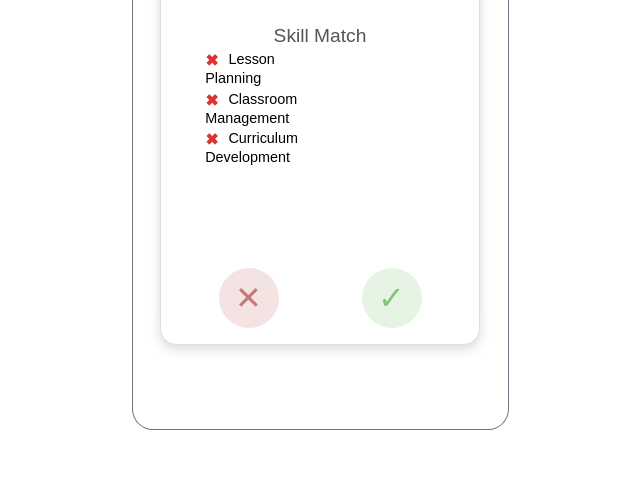
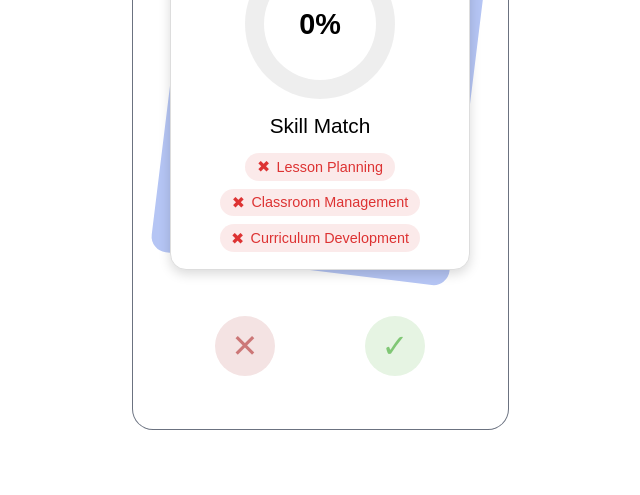
Before and after one commit to cse110-sp25-group3/cse110-sp25-group3, a website with bundled scripts: page source/pages/feed/feed.html in a window 1280 px wide. Shown: the part 305-800 px from the top of the page, without its empty margins (320-960 px from the left). Built offline with nearby package versions, Linux system fonts and the light colour scheme; a web font is replaced by a local one.

Commit message:
fixed feed page, added animation, gradient on pie, collapse details, buttons on external ui

```diff
--- a/source/pages/feed/feed.css
+++ b/source/pages/feed/feed.css
@@ -6,6 +6,7 @@
   right: 0;
   bottom: 0;
   display: flex;
+  flex-direction: column;
   justify-content: center;
   align-items: center;
   box-sizing: border-box;
@@ -17,12 +18,29 @@
 /* Base card container - positioned absolutely for stacking */
 .job-card {
   position: absolute;
-  width: 320px;
-  height: 500px;
+  width: 300px;
+  height: 350px;
   perspective: 1000px;
   cursor: pointer;
   transition: transform 0.3s ease, opacity 0.3s ease;
-  transform-origin: center center;
+  margin: 20px;
+}
+
+.behindCard{
+  position: absolute;
+  width: 300px;
+  height: 350px;
+  perspective: 1000px;
+  cursor: pointer;
+  transition: transform 0.3s ease, opacity 0.3s ease;
+  margin: 20px;
+  background-color: #B5C5F4;
+  transform: rotate(7deg);
+  border-radius: 1em;
+}
+
+.buttonContainer{
+  margin-top: 30px;
 }
 
 /* Stacking styles */
@@ -63,6 +81,10 @@
   position: relative;
   width: 100%;
   height: 100%;
+  display: flex;
+  flex-direction: column;
+  justify-content: center;
+  align-items: center;
   transition: transform 0.6s;
   transform-style: preserve-3d;
 }
@@ -82,20 +104,21 @@
   border: 1px solid #ddd;
   border-radius: 1em;
   box-shadow: 0 4px 12px rgba(0, 0, 0, 0.15);
-  padding: 16px;
+  padding: 12px;
   box-sizing: border-box;
   display: flex;
   flex-direction: column;
-  justify-content: space-between;
+  align-items: center;
   overflow-y: auto; /* Allow vertical scrolling within the card */
   overflow-x: hidden; /* Prevent horizontal scrolling */
 }
 
+.card-face::-webkit-scrollbar {
+    display: none;  /* Safari and Chrome */
+}
+
 .card-front {
-  z-index: 2;
-  display: flex;
-  align-items: center;
-  justify-content: center;
+  padding: 12px;
   text-align: center;
 }
 
@@ -111,19 +134,22 @@ p {
   margin: 0 0 8px 0;
 }
 
+.job-details-content{
+  margin: 10px;
+}
+
 /* Header styles for the back of the card */
 .card-back header {
   display: flex;
   justify-content: space-between;
   align-items: center;
-  margin-bottom: 0.8em;
+  margin-bottom: 8%;
 }
 
 .company-meta {
   display: flex;
   align-items: center;
   gap: 1em;
-  max-width: 75%;
 }
 
 .company-meta .logo {
@@ -139,7 +165,8 @@ p {
 .company-name {
   color: var(--color-dark-blue-outline);
   font-weight: 500;
-  font-size: 1.1em;
+  font-size: 1.3em;
+  width: 100%;
 }
 
 .industry {
@@ -148,9 +175,9 @@ p {
 }
 
 .job-title-back {
-  font-size: 1.2em;
+  font-size: 1.5em;
   font-weight: 600;
-  margin: 0.5em 0;
+  margin: 0.8em 0;
 }
 
 .meta {
@@ -159,7 +186,7 @@ p {
   gap: 1.5em;
   font-size: 0.75em;
   color: #555;
-  margin-bottom: 1em;
+  margin-bottom: 1.5em;
 }
 
 .meta .column {
@@ -217,7 +244,7 @@ p {
   color: var(--color-dark-blue-outline);
   padding: 0.3em 0.7em;
   border-radius: 0.5em;
-  font-size: 0.75em;
+  font-size: 0.9em;
   white-space: nowrap;
 }
 
@@ -232,6 +259,7 @@ p {
   font-weight: bold;
   font-size: 0.85em;
   transition: opacity 0.3s ease;
+  margin-bottom: 1em;;
 }
 
 .apply-link:hover {
@@ -287,13 +315,13 @@ p {
 
 /* Skill match specific styles (for the front of the card) */
 .skill-match-display {
+  flex: 1;                         /* fill height of the face */
   display: flex;
   flex-direction: column;
+  justify-content: center;
   align-items: center;
-  justify-content: center;
-  height: 100%;
+  padding: 16px 0;                 /* vertical breathing room */
   box-sizing: border-box;
-  padding-bottom: 70px;
 }
 
 .skill-match-score {
@@ -303,9 +331,9 @@ p {
 }
 
 .skill-match-text {
-  font-size: 1.2em;
-  color: #555;
-  margin-top: 10px;
+  font-size: 1.3em;
+  color: black;
+  margin-top: 15px;
 }
 
 .skill-list {
@@ -363,22 +391,20 @@ p {
 }
 
 .donut {
-  width: 120px;
-  height: 120px;
+  width: 150px;
+  height: 150px;
   border-radius: 50%;
-  background: conic-gradient(#8b7dff var(--degree, 0deg), #eee 0deg);
   display: flex;
   align-items: center;
   justify-content: center;
-  margin: 0 auto 20px;
   position: relative;
 }
 
 .donut::before {
   content: "";
   position: absolute;
-  width: 65%;
-  height: 65%;
+  width: 75%;
+  height: 75%;
   background: white;
   border-radius: 50%;
   z-index: 1;
@@ -387,43 +413,110 @@ p {
 .donut-text {
   position: relative;
   z-index: 2;
-  font-size: 1.5em;
+  font-size: 1.8em;
   font-weight: bold;
-  color: #333;
+  color: black;
 }
 
-/* Skill display in two columns */
-.skills-2col {
+.skills-container {
+  margin-top: 15px;
   display: flex;
-  justify-content: space-between;
-  gap: 1em;
-  width: 100%;
-  text-align: left;
-  padding: 0 1em;
+  flex-wrap: wrap;
+  gap: 0.5rem;
+  justify-content: center;
 }
 
-.skills-left,
-.skills-right {
-  flex: 1;
+/* base pill styling */
+.skill-tag {
+  display: inline-flex;
+  align-items: center;
+  padding: 0.3em 0.8em;
+  border-radius: 9999px;
+  font-size: 0.9em;
+  font-weight: 500;
 }
 
-.skills-left p,
-.skills-right p {
-  margin: 0.3em 0;
-  font-size: 0.9em;
-}
-
-.skill-icon {
-  font-weight: bold;
-  font-size: 1.1em;
-  margin-right: 6px;
-  vertical-align: middle;
-}
-
-.skill-icon.red {
+/* lost skills get a red tint */
+.skill-tag.lost {
+  background-color: rgba(211, 51, 51, 0.1);
   color: #d33;
 }
 
-.skill-icon.green {
+/* matched skills get a green tint */
+.skill-tag.matched {
+  background-color: rgba(40, 167, 69, 0.1);
   color: #28a745;
 }
+
+/* icon spacing */
+.skill-icon {
+  margin-right: 0.4em;
+  font-size: 1.1em;
+}
+
+/* ─── Swipe-out ─── */
+@keyframes swipeOutLeft {
+  to { transform: translateX(-120%) rotate(-30deg); opacity: 0; }
+}
+@keyframes swipeOutRight {
+  to { transform: translateX(120%) rotate(30deg);  opacity: 0; }
+}
+.swipe-out-left {
+  animation: swipeOutLeft 0.5s ease forwards;
+}
+.swipe-out-right {
+  animation: swipeOutRight 0.5s ease forwards;
+}
+
+@keyframes drawIn {
+  from { transform: rotate(7deg); }
+  to   { transform: rotate(0deg); }
+}
+
+/* apply the draw-in on the inner wrapper */
+.card-inner.draw-in {
+  /* anchor the pivot in the middle of the card */
+  transform-origin: center center;
+  animation: drawIn 0.5s ease-out forwards;
+}
+
+
+/* hide extra details by default */
+.extra-details {
+  max-height: 0;
+  overflow: hidden;
+  transition: max-height 0.3s ease;
+  position: relative; /* ensure the pseudo-elements apply correctly */
+  overflow-y: hidden;
+
+  position: absolute;
+}
+
+/* Expanded: still scrollable, but scrollbar itself is invisible */
+.extra-details.open {
+  max-height: 500px;      /* or whatever fits your content */
+  overflow-y: scroll;     /* force a scroll context */
+}
+
+.extra-details::-webkit-scrollbar {
+    display: none;  /* Safari and Chrome */
+}
+
+.toggle-details {
+    background: var(--color-light-blue-fill);
+    border: 1px solid var(--color-light-blue-outline);
+    color: var(--color-dark-blue-outline);
+    border-radius: 0.5em;
+    padding: 0.4em 1em;
+    font-size: 0.85em;
+    font-weight: 500;
+    transition: all 0.3s ease;
+    margin-top: 10px;
+}
+
+.toggle-details:hover {
+    background: var(--color-dark-blue-fill);
+    border-color: rgba(196, 199, 254, 0.1);
+    color: rgba(19, 25, 192, 0.9);
+    cursor: pointer;
+}
--- a/source/pages/feed/feed.js
+++ b/source/pages/feed/feed.js
@@ -4,68 +4,27 @@ import { runFeedAlgorithm } from "./feed-algorithm.js";
 
 let jobsData = [];
 let currentJobIndex = 0;
-
 let userSkills = [];
 
+// Helpers for matching calculation
 function getMatchedSkills(job) {
-  return job.relevantSkills.filter((skill) => userSkills.includes(skill));
+  return job.relevantSkills.filter(skill => userSkills.includes(skill));
+}
+function getLostSkills(job) {
+  return job.relevantSkills.filter(skill => !userSkills.includes(skill));
+}
+function getMatchPercent(job) {
+  const total = job.relevantSkills.length;
+  return total === 0 ? 0 : Math.round((getMatchedSkills(job).length / total) * 100);
+}
+function getMatchDegree(job) {
+  return Math.round((getMatchPercent(job) / 100) * 360);
 }
 
-function getLostSkills(job) {
-  return job.relevantSkills.filter((skill) => !userSkills.includes(skill));
-}
-
-function getMatchPercent(job) {
-  const total = job.relevantSkills.length;
-  const matched = getMatchedSkills(job).length;
-  return total === 0 ? 0 : Math.round((matched / total) * 100);
-}
-
-function getMatchDegree(job) {
-  const percent = getMatchPercent(job);
-  return Math.round((percent / 100) * 360);
-}
-
-export async function renderFeed(container) {
-  console.log("renderFeed called");
-  container.innerHTML = '<div id="job-cards-container"></div>';
-
-  const jobCardsContainer = document.getElementById("job-cards-container");
-
-  try {
-    // Fetch raw jobs
-    const rawJobs = await fetchJobs();
-
-    // Load prefs
-    const prefs = loadUserPreferences();
-    userSkills = Array.isArray(prefs.userSkills) ? prefs.userSkills : [];
-
-    // the feed algorithm that do filter&score&sort
-    jobsData = runFeedAlgorithm(rawJobs, {
-      userSkills: prefs.userSkills,
-      industries: prefs.industries,
-      locations:  prefs.locations,
-      workModels: prefs.workModels,
-      natures: prefs.natures,
-      roles: prefs.roles
-    });
-
-    // Reset index
-    currentJobIndex = 0;
-
-    createJobCards(jobCardsContainer);
-    updateCardVisibility();
-  } catch (error) {
-    console.error("Error fetching jobs:", error);
-    jobCardsContainer.innerHTML +=
-      "<p>Failed to load job listings. Please try again later.</p>";
-  }
-}
-
-function createJobCards(container) {
-  jobsData.forEach((job, index) => {
+// Create the card element (no event listeners here)
+function createCardElement(job, index) {
   const card = document.createElement("div");
-    card.className = "job-card";
+  card.className = "job-card active";
   card.dataset.index = index;
 
   const workModelMap = { 1: "Remote", 2: "On-site", 3: "Hybrid" };
@@ -76,43 +35,35 @@ function createJobCards(container) {
     <div class="card-inner">
       <div class="card-face card-front">
         <div class="skill-match-display">
-            <div class="donut" style="background: conic-gradient(#8b7dff ${getMatchDegree(
-              job
-            )}deg, #eee 0deg);">
+          <div class="donut" style="background: conic-gradient(
+            #6C9AFF 0deg,
+            #1DFFF4 ${getMatchDegree(job)}deg,
+            #eee ${getMatchDegree(job)}deg
+          );">
             <div class="donut-text">${getMatchPercent(job)}%</div>
           </div>
           <div class="skill-match-text">Skill Match</div>
-            <div class="skills-2col">
-            <div class="skills-left">
+          <div class="skills-container">
+            ${getMatchedSkills(job)
+              .map(skill =>
+                `<div class="skill-tag matched">
+                  <span class="skill-icon">✔</span>${skill}
+                </div>`
+              ).join("")}
             ${getLostSkills(job)
-                .map(
-                  (skill) =>
-                    `<p><span class="skill-icon red">✖</span> ${skill}</p>`
-                )
-                .join("")}
+              .map(skill =>
+                `<div class="skill-tag lost">
+                  <span class="skill-icon">✖</span>${skill}
+                </div>`
+              ).join("")}
           </div>
-            <div class="skills-right">
-              ${getMatchedSkills(job)
-                .map(
-                  (skill) =>
-                    `<p><span class="skill-icon green">✔</span> ${skill}</p>`
-                )
-                .join("")}
-            </div>
-            </div>
-          </div>
-          <div class="bottom-buttons">
-            <button class="swipe-button skip-button" aria-label="Skip job">✕</button>
-            <button class="swipe-button  apply-button" aria-label="Apply for job">✓</button>
         </div>
       </div>
       <div class="card-face card-back">
         <div class="job-details-content">
           <header>
             <div class="company-meta">
-                <img class="logo" src="${job.companyLogo}" alt="${
-      job.companyName
-    } logo">
+              <img class="logo" src="${job.companyLogo}" alt="${job.companyName} logo">
               <div class="text-info">
                 <span class="company-name">${job.companyName}</span>
                 <span class="industry">${job.industry}</span>
@@ -130,151 +81,147 @@ function createJobCards(container) {
               <span><img src='../applications/assets/check.svg'>Posted ${job.datePosted}</span>
             </div>
           </div>
-            <section class="details">
-              <p><strong>About:</strong> ${job.companyInfo}</p>
-              <p><strong>Description:</strong> ${job.jobDescription}</p>
-              <p><strong>Requirements:</strong></p>
+          <section class="summary">
+            <p class="job-description"><strong>Description:</strong> <p>${job.jobDescription}</p></p>
+            <button class="toggle-details">View more details</button>
+          </section>
+          <section class="extra-details">
+            <p style = "margin-top: 12px"><strong>About:</strong> <p>${job.companyInfo}</p>
+            <p style = "margin-top: 12px"><strong>Requirements:</strong></p>
             <ul>
-                ${job.jobRequirements.map((req) => `<li>${req}</li>`).join("")}
+              ${job.jobRequirements.map(req => `<li>${req}</li>`).join("")}
             </ul>
-              <p><strong>Skills:</strong></p>
+            <p style = "margin-top: 12px"><strong>Skills:</strong></p>
             <div class="skills">
-                ${job.relevantSkills
-                  .map((skill) => `<span class="skill">${skill}</span>`)
-                  .join("")}
+              ${job.relevantSkills.map(skill => `<span class="skill">${skill}</span>`).join("")}
             </div>
-              <a class="apply-link" href="${
-                job.applicationLink
-              }" target="_blank" rel="noopener">Link to Application</a>
+            <a class="apply-link" href="${job.applicationLink}" target="_blank" rel="noopener">Link to Application</a>
           </section>
         </div>
+      </div>
+    </div>
+    <div class="buttonContainer">
       <div class="bottom-buttons">
         <button class="swipe-button skip-button" aria-label="Skip job">✕</button>
-            <button class="swipe-button  apply-button" aria-label="Apply for job">✓</button>
-          </div>
+        <button class="swipe-button apply-button" aria-label="Apply for job">✓</button>
       </div>
     </div>
   `;
 
-    card.addEventListener("click", (event) => {
-      if (
-        event.target.classList.contains("swipe-button") ||
-        event.target.classList.contains("apply-link")
-      ) {
-        return;
+  return card;
 }
-      event.stopPropagation();
-      card.classList.toggle("flipped");
+
+// Attach all interactions (flip, skip, apply) to a rendered card
+function attachCardListeners(card, container) {
+  const inner = card.querySelector(".card-inner");
+  const toggleBtn = card.querySelector(".toggle-details");
+  const extra = card.querySelector(".extra-details");
+
+  // Flip and reset toggle button when showing back face
+  card.addEventListener("click", e => {
+    if (e.target.closest(".swipe-button, .apply-link, .toggle-details")) return;
+    const isNowFlipped = card.classList.toggle("flipped");
+    if (isNowFlipped) {
+      // Just turned to back: reset details state
+      extra.classList.remove("open");
+      toggleBtn.style.display = "";
+      toggleBtn.textContent = "View more details";
+    }
   });
 
-    const skipButtons = card.querySelectorAll(".skip-button");
-    const applyButtons = card.querySelectorAll(".apply-button");
-
-    skipButtons.forEach((button) => {
-      button.addEventListener("click", (event) => {
-        event.stopPropagation();
-        console.log("Job skipped:", job.jobRole);
-        skipCurrentJob();
-      });
+  // Toggle extra details and hide button
+  toggleBtn.addEventListener("click", e => {
+    e.stopPropagation();
+    extra.classList.toggle("open");
+    toggleBtn.style.display = "none";
   });
 
-    applyButtons.forEach((button) => {
-      button.addEventListener("click", (event) => {
-        event.stopPropagation();
-        console.log("Job applied:", job.jobRole);
-        applyToCurrentJob();
-      });
+  // Helper to disable both buttons
+  function disableButtons() {
+    card.querySelectorAll("button").forEach(b => b.disabled = true);
+  }
+
+  // Advance to next card
+  function nextCard() {
+    currentJobIndex++;
+    renderCurrentCard(container);
+  }
+
+  // Skip button
+  card.querySelector(".skip-button").addEventListener("click", e => {
+    e.stopPropagation();
+    disableButtons();
+    inner.classList.add("swipe-out-left");
+    inner.addEventListener("animationend", () => nextCard(), { once: true });
   });
 
-    container.appendChild(card);
+  // Apply button
+  card.querySelector(".apply-button").addEventListener("click", e => {
+    e.stopPropagation();
+    saveJobToLocalStorage(jobsData[currentJobIndex]);
+    disableButtons();
+    inner.classList.add("swipe-out-right");
+    inner.addEventListener("animationend", () => nextCard(), { once: true });
   });
 }
 
-function updateCardVisibility() {
-  const cards = document.querySelectorAll(".job-card");
+// Render one card (and behindCard) at a time
+function renderCurrentCard(container) {
+  container.innerHTML = "";
+  if (currentJobIndex >= jobsData.length) {
+    showEndMessage();
+    return;
+  }
 
-  cards.forEach((card) => {
-    card.classList.remove("active", "next", "prev");
-    card.style.display = "none";
-  });
+  // Decorative backdrop
+  const behindCard = document.createElement("div");
+  behindCard.className = "behindCard";
+  container.appendChild(behindCard);
 
-  for (let i = 0; i < 3 && currentJobIndex + i < jobsData.length; i++) {
-    const cardIndex = currentJobIndex + i;
-    const card = cards[cardIndex];
+  // Main card
+  const card = createCardElement(jobsData[currentJobIndex], currentJobIndex);
+  container.appendChild(card);
+  attachCardListeners(card, container);
 
-    if (card) {
-      card.style.display = "block";
+  // Animate from a 7° tilt into place
+  const inner = card.querySelector(".card-inner");
+  inner.classList.add("draw-in");
+  inner.addEventListener("animationend", () => inner.classList.remove("draw-in"), { once: true });
+}
 
-      if (i === 0) card.classList.add("active");
-      else if (i === 1) card.classList.add("next");
-      else if (i === 2) card.classList.add("prev");
+// Entry point
+export async function renderFeed(container) {
+  container.innerHTML = '<div id="job-cards-container"></div>';
+  const jobCardsContainer = document.getElementById("job-cards-container");
+
+  try {
+    const rawJobs = await fetchJobs();
+    const prefs = loadUserPreferences();
+    userSkills = Array.isArray(prefs.userSkills) ? prefs.userSkills : [];
+    jobsData = runFeedAlgorithm(rawJobs, prefs);
+    currentJobIndex = 0;
+    renderCurrentCard(jobCardsContainer);
+  } catch (error) {
+    console.error("Error fetching jobs:", error);
+    jobCardsContainer.innerHTML = "<p>Failed to load job listings. Please try again later.</p>";
   }
 }
 
-  if (currentJobIndex >= jobsData.length) {
-    showEndMessage();
+// Persist applied jobs
+function saveJobToLocalStorage(job) {
+  const existing = JSON.parse(localStorage.getItem("appliedJobs")) || [];
+  const isDup = existing.some(
+    s => s.companyName === job.companyName &&
+         s.jobRole === job.jobRole &&
+         s.dateSubmitted === job.dateSubmitted
+  );
+  if (!isDup) {
+    existing.push({ ...job, dateSubmitted: new Date().toISOString().split('T')[0] });
+    localStorage.setItem("appliedJobs", JSON.stringify(existing));
   }
 }
 
-function skipCurrentJob() {
-  if (currentJobIndex < jobsData.length) {
-    const currentCard = document.querySelector(".job-card.active");
-    if (currentCard) {
-      currentCard.classList.add("skip-animation");
-      setTimeout(() => {
-        currentJobIndex++;
-        updateCardVisibility();
-      }, 500);
-    }
-  }
-}
-
-function applyToCurrentJob() {
-  if (currentJobIndex < jobsData.length) {
-    const currentCard = document.querySelector(".job-card.active");
-    const job = jobsData[currentJobIndex];
-    const data = localStorage.getItem('userData');
-    const jobs = encodeURIComponent(JSON.stringify(job));
-    // Encode data to safely pass via URL
-    const encodedData = encodeURIComponent(data);
-    const newWindow = window.open(`http://localhost:3000/?data=${encodedData}&jobs=${jobs}`, '_blank', 'width=600,height=400');
-     // Wait 3 seconds, then close the new window
-     setTimeout(() => {
-        if (newWindow && !newWindow.closed) {
-          newWindow.close();
-        }
-      },1500);
-    saveJobToLocalStorage(job);
-    if (currentCard) {
-      currentCard.classList.add("apply-animation");
-      setTimeout(() => {
-        currentJobIndex++;
-        updateCardVisibility();
-      }, 500);
-    }
-  }
-}
-
-function saveJobToLocalStorage(job) {
-  const existing = JSON.parse(localStorage.getItem('appliedJobs')) || [];
-  const isDuplicate = existing.some(
-    (saved) =>
-      saved.companyName === job.companyName &&
-      saved.jobRole === job.jobRole &&
-      saved.dateSubmitted === job.dateSubmitted
-  );
-
-  if (!isDuplicate) {
-    const jobWithDate = {
-      ...job,
-      dateSubmitted: new Date().toISOString().split('T')[0]
-    };
-
-    existing.push(jobWithDate);
-    localStorage.setItem('appliedJobs', JSON.stringify(existing));
-  }
-}
-
+// End-of-feed message
 function showEndMessage() {
   const container = document.getElementById("job-cards-container");
   container.innerHTML = `
```
Lines whose indentation alone changed are shown as unchanged.
